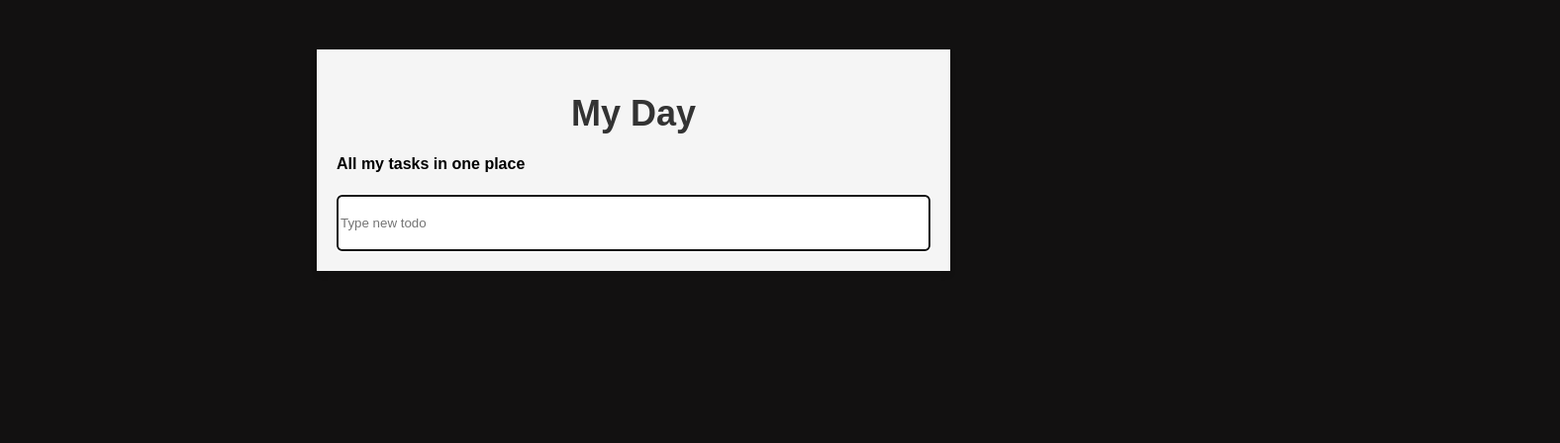
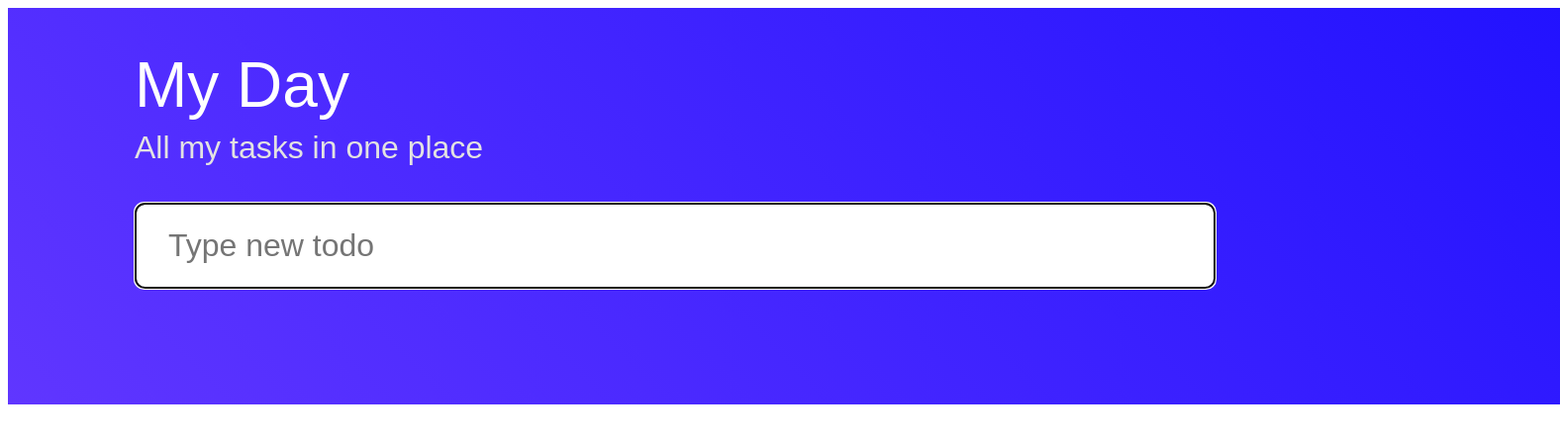
Before and after one commit to JhoamSebastianMunoz/MyDayApp, a React (Vite) app: page / in a window 1280 px wide. Shown: the top 448 px of the page at 99% size, 1576 px wide, since content can reach past the window. Built offline with nearby package versions, Linux system fonts and the light colour scheme.

Commit message:
Creacion de estilos por componente

```diff
--- a/src/App.css
+++ b/src/App.css
@@ -1,116 +1,31 @@
-body{
-    background-color: #121111;
-}
-.app {
-    max-width: 600px;
-    margin: 50px auto;
-    padding: 20px;
-    background-color: #f5f5f5;
-    box-shadow: 0px 4px 6px rgba(0, 0, 0, 0.1);
+div .app {
+    margin: 0;
+    padding: 0;
+    box-shadow: 0 0.25rem 0.375 rgba(0, 0, 0, 0.1);
     font-family: 'Arial', sans-serif;
 }
-
-/* Estilos para el título */
-h1 {
-    font-size: 36px;
-    color: #333;
-    text-align: center;
-    margin-bottom: 20px;
+div .container-header{
+    background: linear-gradient(45deg, #6036ff, #2212ff);
+    width: 88rem;
+    height: 15rem;
+    padding: 0.05rem 2rem 10rem 8rem;
+    text-align: start;
+    color: white;
+    font-size: 4rem;
 }
-form input{
-    width: 37rem;
-    height: 3.2rem;
-    border-radius: 0.3rem;
+.title{
+    margin: 2.5rem 0 0 0;
 }
-/* Estilos para el input de tareas */
-.task-input {
-    width: 100%;
-    padding: 10px;
-    font-size: 18px;
-    border: 1px solid #ccc;
-    border-radius: 5px;
-    box-sizing: border-box;
-    margin-bottom: 20px;
+.subtitle{
+    margin: 0.5rem 0 2rem 0;
+    font-size: 2rem;
+    color: #e3e2e2;
 }
-
-/* Estilos para la lista de tareas */
-.task-list {
-    list-style-type: none;
-    padding: 0;
-    margin: 0;
+div .container-main-footer{
+    border: 0.02rem solid rgb(245, 241, 241);
+    border-radius: 1.5rem;
+    box-shadow: -0.125rem 0.25rem rgb(180, 178, 178);
+    padding: 0 0.5rem 1.5rem 0;
+    margin: -5.5rem 16rem 5rem 7.8rem;
+    background-color: #fefcfc;
 }
-
-.task-list li {
-    display: flex;
-    align-items: center;
-    justify-content: space-between;
-    background-color: white;
-    padding: 10px;
-    border-radius: 5px;
-    box-shadow: 0px 2px 4px rgba(0, 0, 0, 0.1);
-    margin-bottom: 10px;
-}
-
-.task-list li.completed {
-    text-decoration: line-through;
-    color: #090909;
-}
-
-/* Estilos para los botones de acción de cada tarea */
-.task-list li button {
-    background: none;
-    border: none;
-    cursor: pointer;
-    color: #ff0000;
-    font-size: 18px;
-    margin-left: 10px;
-}
-
-.task-list li button:hover {
-    color: #060505;
-}
-
-/* Estilos del footer y los filtros */
-footer {
-    display: flex;
-    justify-content: space-between;
-    align-items: center;
-    margin-top: 20px;
-}
-
-.filters {
-    display: flex;
-    gap: 10px;
-}
-
-.filters a {
-    text-decoration: none;
-    font-size: 16px;
-    color: #090909;
-}
-
-.filters a.selected {
-    font-weight: bold;
-    text-decoration: underline;
-}
-
-
-/* Botón para eliminar completadas */
-footer button {
-    background-color: #fefbfb;
-    color: rgb(6, 6, 6);
-    padding: 5px 10px;
-    border: none;
-    border-radius: 5px;
-    cursor: pointer;
-}
-
-footer button:hover {
-    background-color: #ff1a1a;
-}
-
-/* Estilos generales para botones y tareas */
-button {
-    font-size: 16px;
-    cursor: pointer;
-}
--- a/src/App.jsx
+++ b/src/App.jsx
@@ -57,11 +57,14 @@
 
     return (
         <div className="app">
-            <h1>My Day</h1>
-            <h4>All my tasks in one place</h4>
-            <TaskInput addTask={addTask} />
+            <div className='container-header' >
+                <p className='title' >My Day</p>
+                <p className='subtitle' >All my tasks in one place</p>
+                <TaskInput addTask={addTask} />
+            </div>
             {tasks.length > 0 && (
                 <>
+                <div className='container-main-footer' >
                     <TaskList
                         tasks={filteredTasks}
                         toggleTaskCompletion={toggleTaskCompletion}
@@ -73,7 +76,9 @@
                         filter={filter}
                         clearCompleted={clearCompleted}
                     />
+                </div>
                 </>
+
             )}
         </div>
     );
--- /dev/null
+++ b/src/Components/Footer/Footer.css
@@ -0,0 +1,56 @@
+
+/* Estilos del footer y los filtros */
+footer {
+    display: flex;
+    justify-content: center;
+    align-items: center;
+    gap: 10rem;
+    margin-top: 1.25rem;
+    font-size: 1.2rem;
+}
+.filters {
+    display: flex;
+    gap: 5.5rem;
+
+}
+a:hover {
+    border: 0.0625rem solid rgb(10, 10, 10);
+    border-radius: 0.3rem;
+}
+.filters a {
+    text-decoration: none;
+    font-size: 1rem;
+    color: #090909;
+    padding: 3%;
+    font-size: 1.2rem;
+}
+.filters a.selected {
+    font-weight: bold;
+    text-decoration: underline;
+
+}
+/* Botón para eliminar completadas */
+footer button {
+    background-color: #fefbfb;
+    color: rgb(6, 6, 6);
+    padding: 0.3125rem 0.625rem;
+    border: none;
+    border-radius: 0.3125rem;
+    cursor: pointer;
+    border-radius: 1rem;
+    font-size: 1.2rem;
+
+}
+
+footer button:hover {
+    background-color: #ff1a1a;
+    color: #423f3f;
+    border-radius: 1rem;
+    padding: 0.4rem;
+}
+
+/* Estilos generales para botones y tareas */
+button {
+    font-size: 1rem;
+    cursor: pointer;
+}
--- a/src/Components/Footer/Footer.jsx
+++ b/src/Components/Footer/Footer.jsx
@@ -1,6 +1,6 @@
 import React from 'react';
 import { NavLink } from 'react-router-dom';
-
+import '../Footer/Footer.css'
 export const Footer = ({ tasksCount, filter, clearCompleted }) => {
     return (
         <footer>
--- /dev/null
+++ b/src/Components/TaskInput/TaskInput.css
@@ -0,0 +1,18 @@
+form input{
+    width: 66rem;
+    height: 5.2rem;
+    border-radius: 0.6rem;
+    font-size: 2rem;
+    padding: 0 0 0 2rem;
+    border-color: #ccc;
+}
+/* Estilos para el input de tareas */
+.task-input {
+    width: 100%;
+    padding: 0.7rem;
+    font-size: 1rem;
+    border: 0.016rem solid #fefcfc;
+    border-radius: 0.3rem;
+    box-sizing: border-box;
+    margin-bottom: 1.2rem;
+}
--- a/src/Components/TaskInput/TaskInput.jsx
+++ b/src/Components/TaskInput/TaskInput.jsx
@@ -1,4 +1,5 @@
 import React, { useState } from 'react';
+import '../TaskInput/TaskInput.css'
 
 export const TaskInput = ({ addTask }) => {
     const [input, setInput] = useState('');
--- /dev/null
+++ b/src/Components/TaskList/TaskList.css
@@ -0,0 +1,57 @@
+
+/* Estilos para la lista de tareas */
+.task-list {
+    list-style-type: none;
+    width: 66rem;
+    height: 5.0rem;
+    padding: 0.05rem 0rem 10rem 1rem;
+    color: rgb(73, 73, 73);
+    overflow-y: auto;
+}
+.task-list input[type="checkbox"] {
+    width: 1.8rem;   /* Ajusta el tamaño del checkbox  */
+    height: 1.8rem;  /* Ajusta el tamaño del checkbox  */
+    border-radius: 50%;
+    border: 0.125rem solid #ccc;
+    appearance: none;
+    -webkit-appearance: none;
+    -moz-appearance: none;
+    cursor: pointer;
+    outline: none;
+    position: relative;
+}
+.task-list input[type="checkbox"]:checked::after {
+    content: '✔'; /* El símbolo */
+    position: absolute;
+    top: 50%;
+    left: 50%;
+    transform: translate(-50%, -50%);
+    font-size: 1.5rem;  /* Ajusta el tamaño del chulito  */
+    color: green;     /* Color del checkmark */
+    font-weight: bold;
+}
+.task-list li {
+    display: flex;
+    justify-content: start;
+    align-items: center;
+    gap: 1.8rem;
+    font-size: 2.3rem;
+    background-color: white;
+    padding: 0.5rem;
+    box-shadow: 0 0.125rem 0.25rem rgba(0, 0, 0, 0.1);
+}
+.task-list li.completed {
+    text-decoration: line-through;
+    color: #828080;
+
+}
+/* Estilos para los botones de acción de cada tarea */
+.task-list li button {
+    background: none;
+    color: white;
+    border: 4rem;
+    font-size: 1rem;
+    padding: 0.4rem;
+    cursor:none;
+
+}
--- a/src/Components/TaskList/TaskList.jsx
+++ b/src/Components/TaskList/TaskList.jsx
@@ -1,4 +1,5 @@
 import React, { useState } from 'react';
+import '../TaskList/TaskList.css';
 
 export const TaskList = ({ tasks, toggleTaskCompletion, updateTask, deleteTask }) => {
     const [editingId, setEditingId] = useState(null);
```
